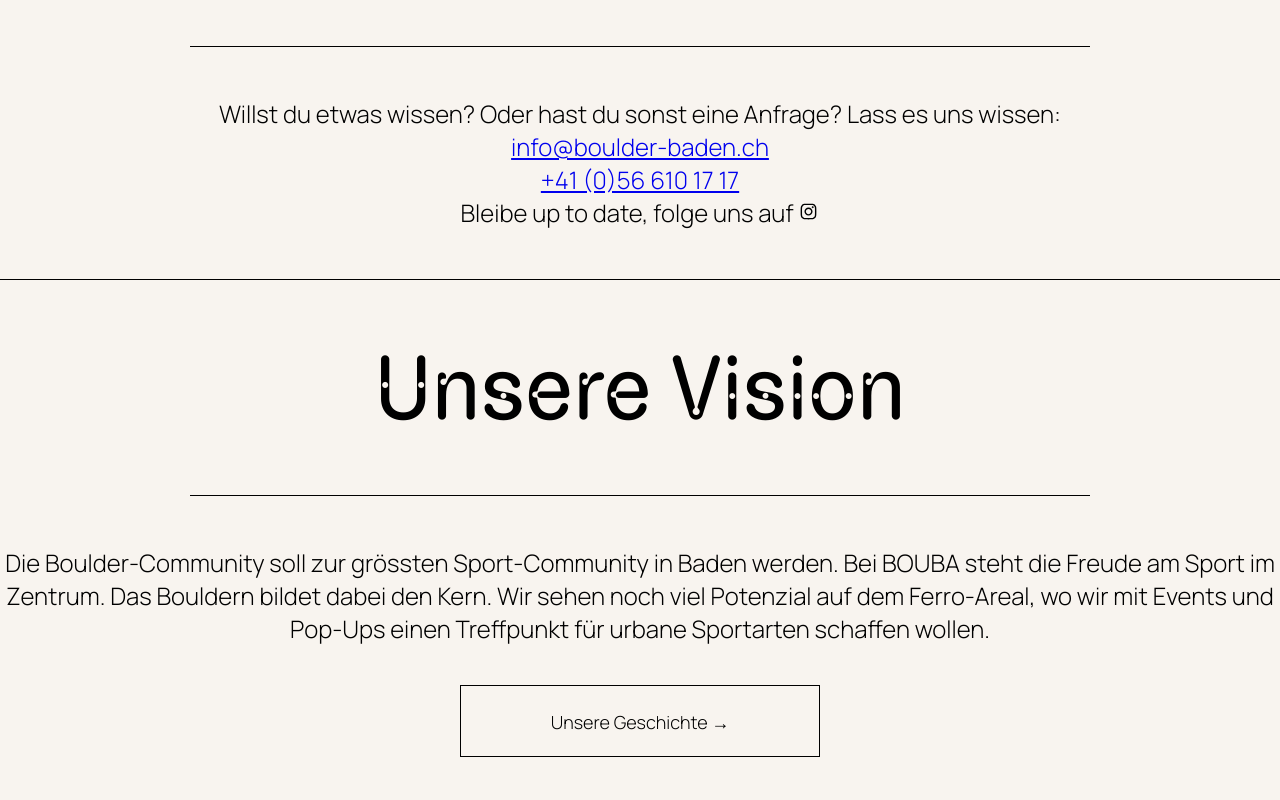
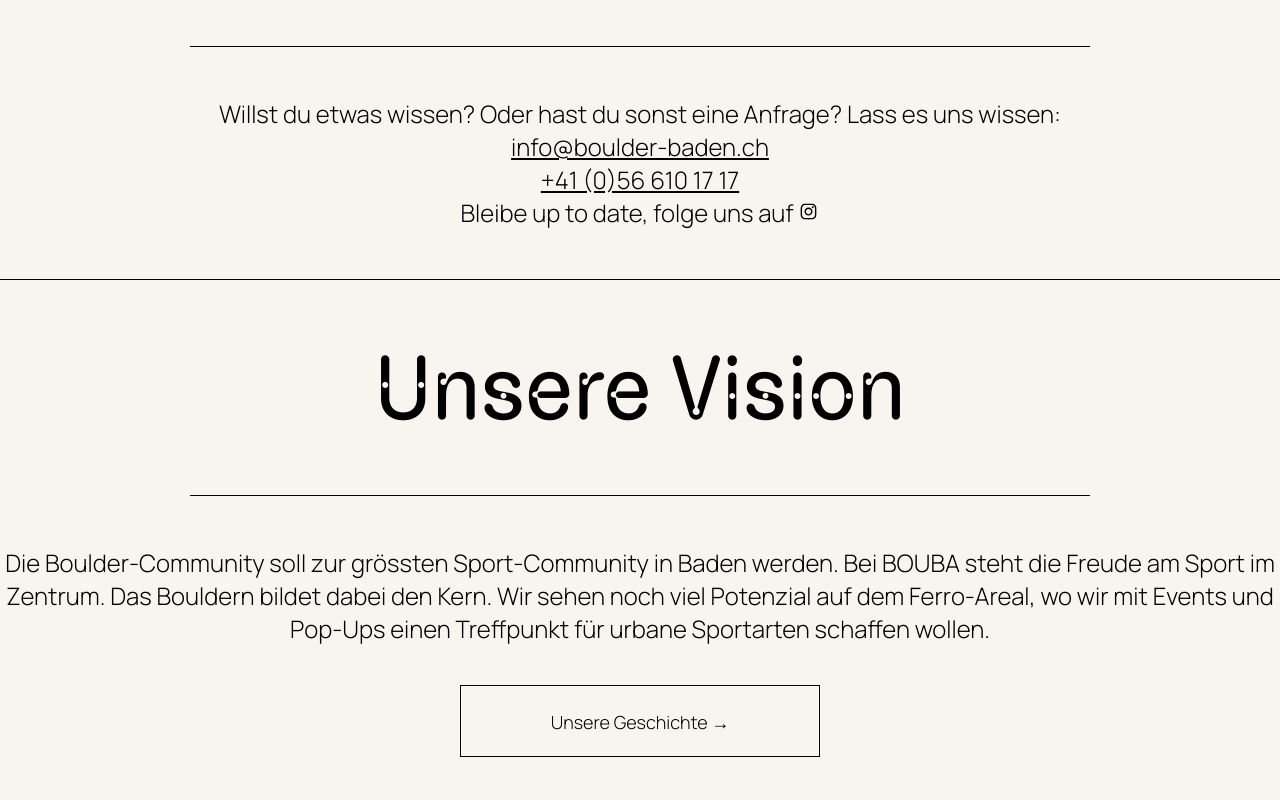
Before and after one commit to escodebar/boulder-baden.ch, a Vue app: page / in a window 1280 px wide. Shown: the part 3100-3900 px from the top of the page. Built offline with nearby package versions, Linux system fonts and the light colour scheme.

Commit message:
Color links with the normal text color

```diff
--- a/src/styles/_global.css
+++ b/src/styles/_global.css
@@ -46,6 +46,10 @@ html {
 
 body {
   background: var(--color-base);
+}
+
+a {
+  color: var(--color-text);
 }
 
 h1,
```
